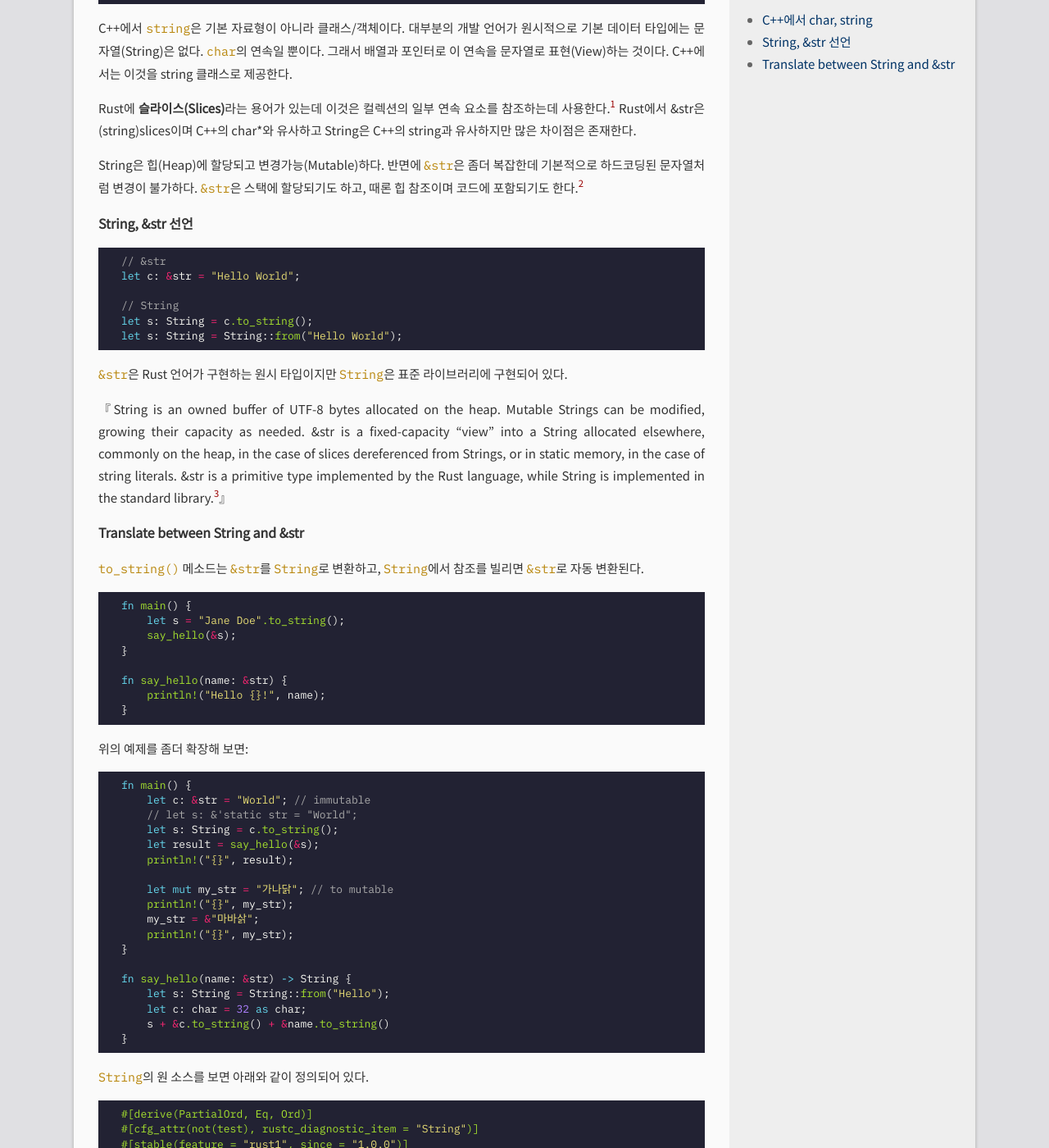
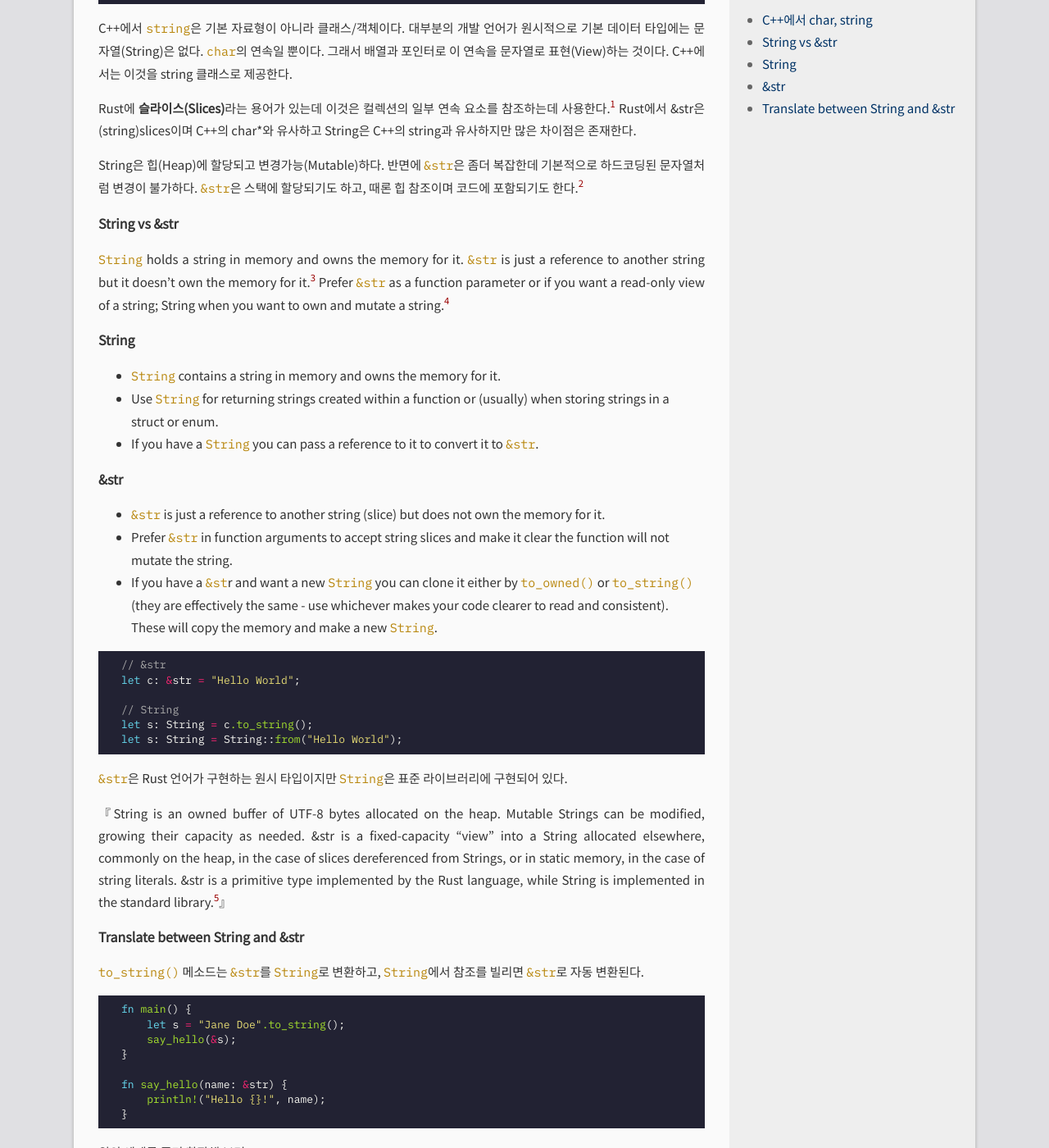
Before and after one commit to DebugJO/rustlang, a Jekyll site: the page built from _posts/2022-02-20-1.md, in a window 1280 px wide and 1400 px high, scrolled down 1086 px. Shown: the whole window at 82% size. Built offline with Jekyll 4.4.1, drawn with Linux system fonts in a browser that asks for light colours; some of the changed text lies outside the part shown.

Commit message:
Rust-003, String vs str slices

````diff
--- a/_posts/2022-02-20-1.md
+++ b/_posts/2022-02-20-1.md
@@ -53,7 +53,21 @@ Rust에 **슬라이스(Slices)**라는 용어가 있는데 이것은 컬렉션
 
 String은 힙(Heap)에 할당되고 변경가능(Mutable)하다. 반면에 `&str`은 좀더 복잡한데 기본적으로 하드코딩된 문자열처럼 변경이 불가하다. `&str`은 스택에 할당되기도 하고, 때론 힙 참조이며 코드에 포함되기도 한다.<sup>2</sup>
 
-###### String, &str  선언
+######  String vs &str
+
+`String` holds a string in memory and owns the memory for it. `&str` is just a reference to another string but it doesn't own the memory for it.<sup>3</sup> Prefer `&str` as a function parameter or if you want a read-only view of a string; String when you want to own and mutate a string.<sup>4</sup>
+
+###### String
+
+* `String` contains a string in memory and owns the memory for it.
+* Use `String` for returning strings created within a function or (usually) when storing strings in a struct or enum.
+* If you have a `String` you can pass a reference to it to convert it to `&str`.
+
+###### &str
+
+* `&str` is just a reference to another string (slice) but does not own the memory for it.
+* Prefer `&str` in function arguments to accept string slices and make it clear the function will not mutate the string.
+* If you have a `&st`r and want a new `String` you can clone it either by `to_owned()` or `to_string()` (they are effectively the same - use whichever makes your code clearer to read and consistent). These will copy the memory and make a new `String`.
 
 ```rust
 // &str
@@ -66,7 +80,7 @@ let s: String = String::from("Hello World");
 
 `&str`은 Rust 언어가 구현하는 원시 타입이지만 `String`은 표준 라이브러리에 구현되어 있다.
 
-『String is an owned buffer of UTF-8 bytes allocated on the heap. Mutable Strings can be modified, growing their capacity as needed. &str is a fixed-capacity “view” into a String allocated elsewhere, commonly on the heap, in the case of slices dereferenced from Strings, or in static memory, in the case of string literals. &str is a primitive type implemented by the Rust language, while String is implemented in the standard library.<sup>3</sup>』
+『String is an owned buffer of UTF-8 bytes allocated on the heap. Mutable Strings can be modified, growing their capacity as needed. &str is a fixed-capacity “view” into a String allocated elsewhere, commonly on the heap, in the case of slices dereferenced from Strings, or in static memory, in the case of string literals. &str is a primitive type implemented by the Rust language, while String is implemented in the standard library.<sup>5</sup>』
 
 ###### Translate between String and &str
 
@@ -124,4 +138,6 @@ Rust는 소유권(ownership), 빌림/대여([borrowing](https://rinthel.github.i
 > Reference
 > 1. [YONGJIN LAB, "\[Rust\] 슬라이스"](https://yongj.in/rust/rust-slice/)
 > 2. [Doug Milford, "Rust String vs str slices"](https://www.youtube.com/watch?v=ClPrjjHmo2Y), 『Often allocated on the stack, sometimes a heap reference, sometimes embeded in the code』
-> 3. [prev.rust-lang.org, "Frequently Asked Questions, Strings"](https://prev.rust-lang.org/en-US/faq.html#strings)
+> 3. [dev.to, "Rust String vs &str"](https://dev.to/stevepryde/rust-string-vs-str-1l93)
+> 4. [ameyalokare.com, "Rust: str vs String"](https://www.ameyalokare.com/rust/2017/10/12/rust-str-vs-String.html)
+> 5. [prev.rust-lang.org, "Frequently Asked Questions, Strings"](https://prev.rust-lang.org/en-US/faq.html#strings)
````
